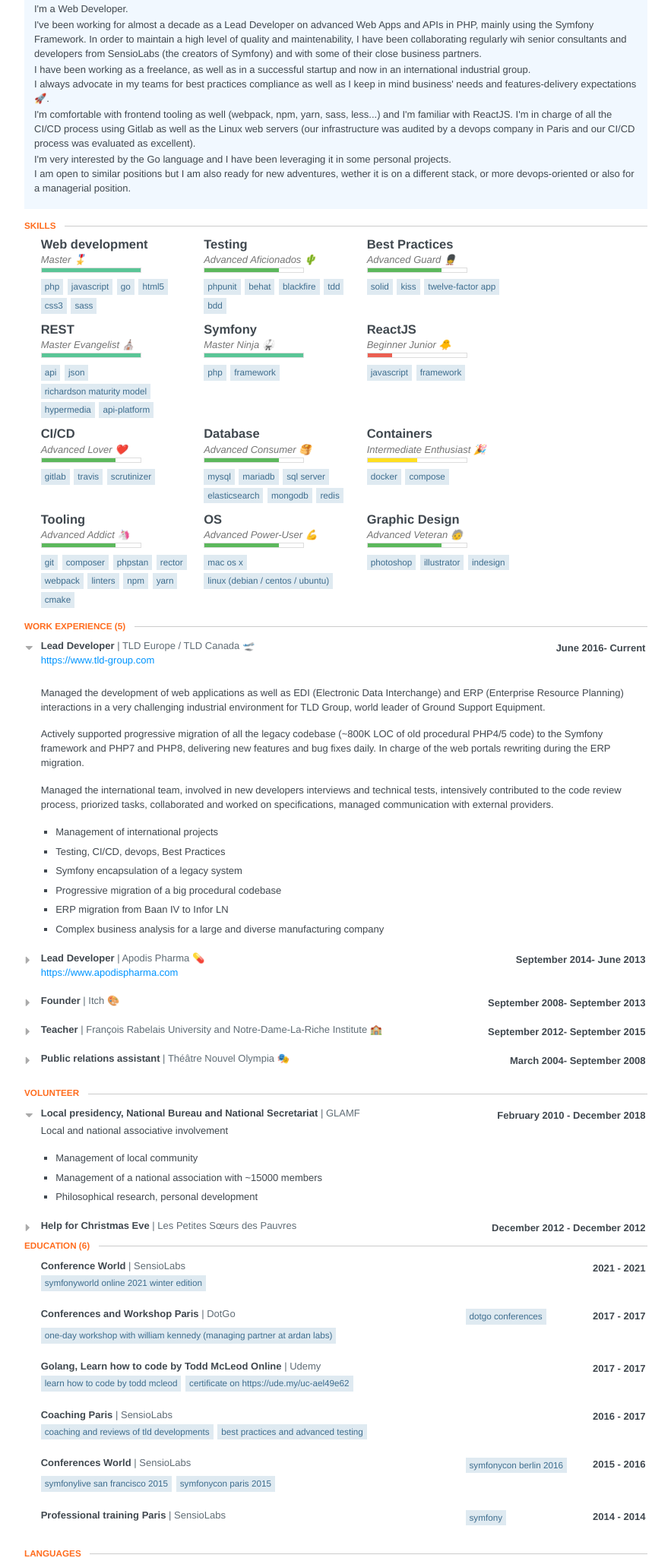
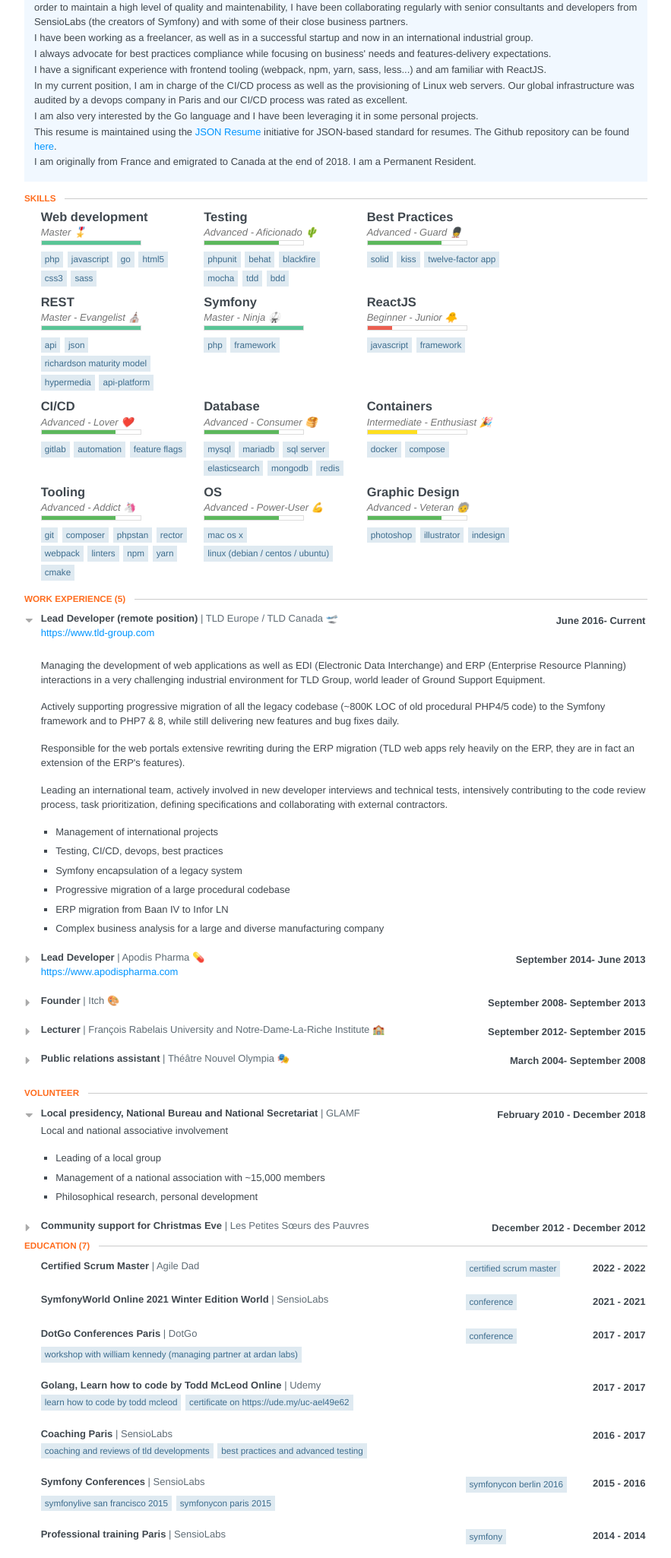
Before and after one commit to philippecarle/resume, a website: page index.html in a window 1280 px wide. Shown: the part 217-2267 px from the top of the page at 76% size, without its empty margins (198-1081 px from the left). Drawn offline with Linux system fonts and the light colour scheme.

Commit message:
Move generated files to repository root

```diff
--- a/public/index.html
+++ b/index.html
@@ -780,12 +780,12 @@
     		<img class="picture" src="https://en.gravatar.com/userimage/108274017/0198e8f42d928bc6c72fe29defb2cc4b.jpg?size&#x3D;500" alt="Philippe CARLE" />
     		<div class="middle">
     			<h1 class="name">Philippe CARLE</h1>
-    			<h2 class="label">Web Developer</h2>
+    			<h2 class="label">Lead Full-Stack Web Developer</h2>
     		</div>
 
     		<span class="location">
-    			<span class="address">104 41st Avenue SW,</span>
-    			<span class="postalCode">T2S0Z2,</span>
+    			<span class="address">104 41st Ave SW,</span>
+    			<span class="postalCode">T2S 0Z2,</span>
     			<span class="city">Calgary,</span>
     			<span class="region">Alberta</span>
     			<span class="countryCode">CA</span>
@@ -845,7 +845,7 @@
 
     	<section class="section main-summary">
     		<section>
-    			<div><p>Hi!</p><p>I'm a Web Developer.</p><p>I've been working for almost a decade as a Lead Developer on advanced Web Apps and APIs in PHP, mainly using the Symfony Framework. In order to maintain a high level of quality and maintenability, I have been collaborating regularly wih senior consultants and developers from SensioLabs (the creators of Symfony) and with some of their close business partners.</p><p>I have been working as a freelance, as well as in a successful startup and now in an international industrial group.</p>I always advocate in my teams for best practices compliance as well as I keep in mind business' needs and features-delivery expectations 🚀.</p><p>I'm comfortable with frontend tooling as well (webpack, npm, yarn, sass, less...) and I'm familiar with ReactJS. I'm in charge of all the CI/CD process using Gitlab as well as the Linux web servers (our infrastructure was audited by a devops company in Paris and our CI/CD process was evaluated as excellent).</p><p>I'm very interested by the Go language and I have been leveraging it in some personal projects.</p>I am open to similar positions but I am also ready for new adventures, wether it is on a different stack, or more devops-oriented or also for a managerial position.</p></div>
+    			<div><p>I have been developing advanced Web Apps and APIs in PHP and Javascript for over a decade, mainly using the Symfony framework. In order to maintain a high level of quality and maintenability, I have been collaborating regularly with senior consultants and developers from SensioLabs (the creators of Symfony) and with some of their close business partners.</p><p>I have been working as a freelancer, as well as in a successful startup and now in an international industrial group.</p><p>I always advocate for best practices compliance while focusing on business' needs and features-delivery expectations.</p><p>I have a significant experience with frontend tooling (webpack, npm, yarn, sass, less...) and am familiar with ReactJS.</p><p>In my current position, I am in charge of the CI/CD process as well as the provisioning of Linux web servers. Our global infrastructure was audited by a devops company in Paris and our CI/CD process was rated as excellent.</p><p>I am also very interested by the Go language and I have been leveraging it in some personal projects.</p><p> This resume is maintained using the <a href="https://jsonresume.org">JSON Resume</a> initiative for JSON-based standard for resumes. The Github repository can be found <a href="https://github.com/philippecarle/resume">here</a>. </p><p>I am originally from France and emigrated to Canada at the end of 2018. I am a Permanent Resident.</p></div>
     		</section>
     	</section>
 
@@ -877,14 +877,15 @@
     				Testing
     			</h3>
 
-    			<div class="level advanced aficionados 🌵">
-    				<em>Advanced Aficionados 🌵</em>
+    			<div class="level advanced - aficionado 🌵">
+    				<em>Advanced - Aficionado 🌵</em>
     				<div class="bar"></div>
     			</div>
     			<ul class="keywords">
     				<li>PHPUnit</li>
     				<li>Behat</li>
     				<li>Blackfire</li>
+    				<li>Mocha</li>
     				<li>TDD</li>
     				<li>BDD</li>
     			</ul>
@@ -894,8 +895,8 @@
     				Best Practices
     			</h3>
 
-    			<div class="level advanced guard 💂">
-    				<em>Advanced Guard 💂</em>
+    			<div class="level advanced - guard 💂">
+    				<em>Advanced - Guard 💂</em>
     				<div class="bar"></div>
     			</div>
     			<ul class="keywords">
@@ -909,8 +910,8 @@
     				REST
     			</h3>
 
-    			<div class="level master evangelist ⛪">
-    				<em>Master Evangelist ⛪</em>
+    			<div class="level master - evangelist ⛪">
+    				<em>Master - Evangelist ⛪</em>
     				<div class="bar"></div>
     			</div>
     			<ul class="keywords">
@@ -926,8 +927,8 @@
     				Symfony
     			</h3>
 
-    			<div class="level master ninja 🥋">
-    				<em>Master Ninja 🥋</em>
+    			<div class="level master - ninja 🥋">
+    				<em>Master - Ninja 🥋</em>
     				<div class="bar"></div>
     			</div>
     			<ul class="keywords">
@@ -940,8 +941,8 @@
     				ReactJS
     			</h3>
 
-    			<div class="level beginner junior 🐥">
-    				<em>Beginner Junior 🐥</em>
+    			<div class="level beginner - junior 🐥">
+    				<em>Beginner - Junior 🐥</em>
     				<div class="bar"></div>
     			</div>
     			<ul class="keywords">
@@ -954,14 +955,14 @@
     				CI/CD
     			</h3>
 
-    			<div class="level advanced lover ❤️">
-    				<em>Advanced Lover ❤️</em>
+    			<div class="level advanced - lover ❤️">
+    				<em>Advanced - Lover ❤️</em>
     				<div class="bar"></div>
     			</div>
     			<ul class="keywords">
     				<li>Gitlab</li>
-    				<li>Travis</li>
-    				<li>Scrutinizer</li>
+    				<li>Automation</li>
+    				<li>Feature flags</li>
     			</ul>
     		</div>
     		<div class="item">
@@ -969,8 +970,8 @@
     				Database
     			</h3>
 
-    			<div class="level advanced consumer 🥞">
-    				<em>Advanced Consumer 🥞</em>
+    			<div class="level advanced - consumer 🥞">
+    				<em>Advanced - Consumer 🥞</em>
     				<div class="bar"></div>
     			</div>
     			<ul class="keywords">
@@ -987,8 +988,8 @@
     				Containers
     			</h3>
 
-    			<div class="level intermediate enthusiast 🎉">
-    				<em>Intermediate Enthusiast 🎉</em>
+    			<div class="level intermediate - enthusiast 🎉">
+    				<em>Intermediate - Enthusiast 🎉</em>
     				<div class="bar"></div>
     			</div>
     			<ul class="keywords">
@@ -1001,8 +1002,8 @@
     				Tooling
     			</h3>
 
-    			<div class="level advanced addict 🦄">
-    				<em>Advanced Addict 🦄</em>
+    			<div class="level advanced - addict 🦄">
+    				<em>Advanced - Addict 🦄</em>
     				<div class="bar"></div>
     			</div>
     			<ul class="keywords">
@@ -1022,8 +1023,8 @@
     				OS
     			</h3>
 
-    			<div class="level advanced power-user 💪">
-    				<em>Advanced Power-User 💪</em>
+    			<div class="level advanced - power-user 💪">
+    				<em>Advanced - Power-User 💪</em>
     				<div class="bar"></div>
     			</div>
     			<ul class="keywords">
@@ -1036,8 +1037,8 @@
     				Graphic Design
     			</h3>
 
-    			<div class="level advanced veteran 🧓">
-    				<em>Advanced Veteran 🧓</em>
+    			<div class="level advanced - veteran 🧓">
+    				<em>Advanced - Veteran 🧓</em>
     				<div class="bar"></div>
     			</div>
     			<ul class="keywords">
@@ -1060,7 +1061,7 @@
             <label for="work-item-0"></label>
 
     			<header>
-    				<div class="position">Lead Developer</div>
+    				<div class="position">Lead Developer (remote position)</div>
     				<div class="company">TLD Europe / TLD Canada 🛫</div>
     				<div class="date">
     				  <span class="startDate">June 2016</span>
@@ -1072,13 +1073,13 @@
         		<a target="_blank" href="https://www.tld-group.com">https://www.tld-group.com</a>
         	</span>      	<div class="item" id="work-item">
             <div class="summary">
-              <p><p>Managed the development of web applications as well as EDI (Electronic Data Interchange) and ERP (Enterprise Resource Planning) interactions in a very challenging industrial environment for TLD Group, world leader of Ground Support Equipment. </p><p>Actively supported progressive migration of all the legacy codebase (~800K LOC of old procedural PHP4/5 code) to the Symfony framework and PHP7 and PHP8, delivering new features and bug fixes daily. In charge of the web portals rewriting during the ERP migration. </p><p>Managed the international team, involved in new developers interviews and technical tests, intensively contributed to the code review process, priorized tasks, collaborated and worked on specifications, managed communication with external providers.</p></p>
+              <p><p>Managing the development of web applications as well as EDI (Electronic Data Interchange) and ERP (Enterprise Resource Planning) interactions in a very challenging industrial environment for TLD Group, world leader of Ground Support Equipment. </p><p>Actively supporting progressive migration of all the legacy codebase (~800K LOC of old procedural PHP4/5 code) to the Symfony framework and to PHP7 & 8, while still delivering new features and bug fixes daily. </p><p>Responsible for the web portals extensive rewriting during the ERP migration (TLD web apps rely heavily on the ERP, they are in fact an extension of the ERP's features). </p><p>Leading an international team, actively involved in new developer interviews and technical tests, intensively contributing to the code review process, task prioritization, defining specifications and collaborating with external contractors.</p></p>
             </div>
             <ul class="highlights">
                 <li><p>Management of international projects</p></li>
-                <li><p>Testing, CI/CD, devops, Best Practices</p></li>
+                <li><p>Testing, CI/CD, devops, best practices</p></li>
                 <li><p>Symfony encapsulation of a legacy system</p></li>
-                <li><p>Progressive migration of a big procedural codebase</p></li>
+                <li><p>Progressive migration of a large procedural codebase</p></li>
                 <li><p>ERP migration from Baan IV to Infor LN</p></li>
                 <li><p>Complex business analysis for a large and diverse manufacturing company</p></li>
             </ul>
@@ -1102,13 +1103,12 @@
         		<a target="_blank" href="https://www.apodispharma.com">https://www.apodispharma.com</a>
         	</span>      	<div class="item" id="work-item">
             <div class="summary">
-              <p><p>Developed the several versions of the services and purchasing platform for 750 french pharmacies and handled the R&D for several side projects as well. Successfully maintained and optimized several Apps and APIs to respond to a high and time-critical demand of POC (Proof Of Concepts) and Beta versions for the commercial and management teams. </p><p>Successfully designed a complex REST API exposing data resulting from live and advanced processing of sales data coming from the pharmacists ERP. </p><p>Accomplished a big and robust refactoring of all systems to a service-oriented architecture in 2015. </p><p>Products built during those years allowed the company to raise 7M€.</p></p>
+              <p><p>Successfully developed and launched several services and the main purchasing platform for 750 French pharmacies. </p><p>Continuously delivered proof of concepts and beta versions of new product ideas for the commercial and management teams. </p><p>Designed a complex REST API exposing data resulting from live and advanced processing of sales data coming from the pharmacy ERPs. </p><p>Accomplished a robust refactoring of all systems to a Service Oriented Architecture in 2015. </p><p>Products built during those years allowed the company to raise 7M€.</p></p>
             </div>
             <ul class="highlights">
-                <li><p>Startup Environment and Agility</p></li>
+                <li><p>Startup environment and agility</p></li>
                 <li><p>Management and coaching of 9 frontend and backend developers</p></li>
                 <li><p>Advanced pharmaceutical sales data analysis</p></li>
-                <li><p>Multiple projects management</p></li>
                 <li><p>7M€ fund raising</p></li>
             </ul>
         	</div>
@@ -1129,16 +1129,13 @@
 
          	<div class="item" id="work-item">
             <div class="summary">
-              <p><p>Managed my own company during five years (including two with an associate). Promoted, enlarged, reinforced and monetized my skills in web development and graphic design on behalf of various companies (including Apodis Pharma which became my employer) and public administrations.</p></p>
+              <p><p>Managed my own company for five years. </p><p>Promoted, reinforced and monetized my skills in web development and graphic design for a large spectrum of customers (including Apodis Pharma which became my next employer) and public administrations.</p></p>
             </div>
             <ul class="highlights">
-                <li><p>Started as a Freelance</p></li>
+                <li><p>Started as a freelancer</p></li>
                 <li><p>Commercial and technical relations with customers</p></li>
-                <li><p>Quotations</p></li>
-                <li><p>Countability</p></li>
-                <li><p>Commitment</p></li>
-                <li><p>Self-enhancement</p></li>
-                <li><p>Continuous learning</p></li>
+                <li><p>Quotations and accounting</p></li>
+                <li><p>Commitment and self-enhancement</p></li>
             </ul>
         	</div>
         </section>
@@ -1148,7 +1145,7 @@
             <label for="work-item-3"></label>
 
     			<header>
-    				<div class="position">Teacher</div>
+    				<div class="position">Lecturer</div>
     				<div class="company">François Rabelais University and Notre-Dame-La-Riche Institute 🏫</div>
     				<div class="date">
     				  <span class="startDate">September 2012</span>
@@ -1158,11 +1155,11 @@
 
          	<div class="item" id="work-item">
             <div class="summary">
-              <p><p>Teacher in graphic design and web technologies for the University and for the private school Notre-Dame-La-Riche (~500h per year).</p></p>
+              <p><p>Taught graphic design and web technologies for a university and a private college (~500h per year).</p></p>
             </div>
             <ul class="highlights">
                 <li><p>Pedagogy</p></li>
-                <li><p>knowledge transmission</p></li>
+                <li><p>Knowledge transmission</p></li>
             </ul>
         	</div>
         </section>
@@ -1182,11 +1179,10 @@
 
          	<div class="item" id="work-item">
             <div class="summary">
-              <p><p>Involved in many of the administrative and communication-related processes inside the theater, from fine analysis of audience until mass-mailing, including comedians welcoming, openers hiring and ticketing systems management</p></p>
+              <p><p>Actively involved in many of the administrative and public relation processes in the theatre, including data analysis of audience, mass-mailing to prospects and customers, catering, hiring staff and managing the ticketing system.</p></p>
             </div>
             <ul class="highlights">
-                <li><p>Versatility</p></li>
-                <li><p>Adaptability</p></li>
+                <li><p>Versatility and adaptability</p></li>
                 <li><p>DIY and low-cost solutions</p></li>
                 <li><p>Culture</p></li>
             </ul>
@@ -1227,8 +1223,8 @@
               <p><p>Local and national associative involvement</p></p>
             </div>
             <ul class="highlights">
-              <li><p>Management of local community</p></li>
-              <li><p>Management of a national association with ~15000 members</p></li>
+              <li><p>Leading of a local group</p></li>
+              <li><p>Management of a national association with ~15,000 members</p></li>
               <li><p>Philosophical research, personal development</p></li>
             </ul>
           </div>
@@ -1241,7 +1237,7 @@
           <header>
             <div class="header-left">
               <div class="position">
-                Help for Christmas Eve
+                Community support for Christmas Eve
               </div>
               <div class="organization">
                 Les Petites Sœurs des Pauvres
@@ -1258,19 +1254,15 @@
           </header>
           <div class="item">
             <div class="summary">
-              <p><p>Helping those in need for Christmas</p></p>
-            </div>
-            <ul class="highlights">
-              <li><p>Caring about socially-isolated people</p></li>
-              <li><p>Spending a Christmas dinner with them</p></li>
-            </ul>
+              <p><p>Helping isolated and vulnerable people by socializing and spending time with them for Christmas dinner.</p></p>
+            </div>
           </div>
         </section>
       </section>
     </section>
     <section class="section">
       <header>
-        <h2 class='section-title'>Education <span class="item-count">(6)</span></h2>
+        <h2 class='section-title'>Education <span class="item-count">(7)</span></h2>
       </header>
 
       <section id="education">
@@ -1278,7 +1270,35 @@
           <header>
             <div class="header-left">
               <div class="studyType">
-                Conference
+                Certified Scrum Master
+              </div>
+              <div class="institution">
+                Agile Dad
+              </div>
+            </div>
+            <div class="date">
+              <span class="startDate">
+              2022
+              </span>
+              <span class="endDate">
+              - 2022
+              </span>
+            </div>
+          </header>
+
+
+          <ul class="courses">
+            <li>Certified Scrum Master</li>
+          </ul>
+
+          <div class="item">
+          </div>
+        </section>
+        <section class="education-item">
+          <header>
+            <div class="header-left">
+              <div class="studyType">
+                SymfonyWorld Online 2021 Winter Edition
               </div>
               <div class="area">
                 World
@@ -1299,7 +1319,7 @@
 
 
           <ul class="courses">
-            <li>SymfonyWorld Online 2021 Winter Edition</li>
+            <li>Conference</li>
           </ul>
 
           <div class="item">
@@ -1309,7 +1329,7 @@
           <header>
             <div class="header-left">
               <div class="studyType">
-                Conferences and Workshop
+                DotGo Conferences
               </div>
               <div class="area">
                 Paris
@@ -1330,8 +1350,8 @@
 
 
           <ul class="courses">
-            <li>DotGo Conferences</li>
-            <li>One-day workshop with William Kennedy (Managing partner at Ardan Labs)</li>
+            <li>Conference</li>
+            <li>Workshop with William Kennedy (Managing partner at Ardan Labs)</li>
           </ul>
 
           <div class="item">
@@ -1405,10 +1425,7 @@
           <header>
             <div class="header-left">
               <div class="studyType">
-                Conferences
-              </div>
-              <div class="area">
-                World
+                Symfony Conferences
               </div>
               <div class="institution">
                 SensioLabs
@@ -1499,8 +1516,8 @@
             German 🇩🇪
           </h3>
           <div class="item">
-            <div class="level fluency basic understanding">
-              <em>Basic understanding</em>
+            <div class="level fluency beginner">
+              <em>Beginner</em>
               <div class="bar"></div>
             </div>
           </div>
```
Also changed, not shown: 2 other files. Lines whose indentation alone changed are shown as unchanged.
